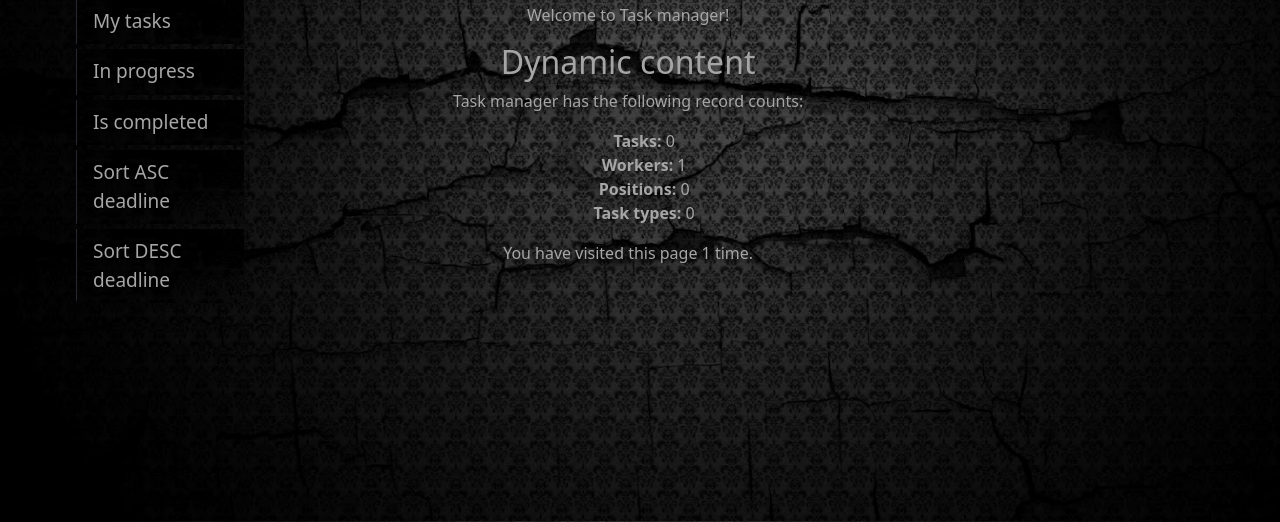
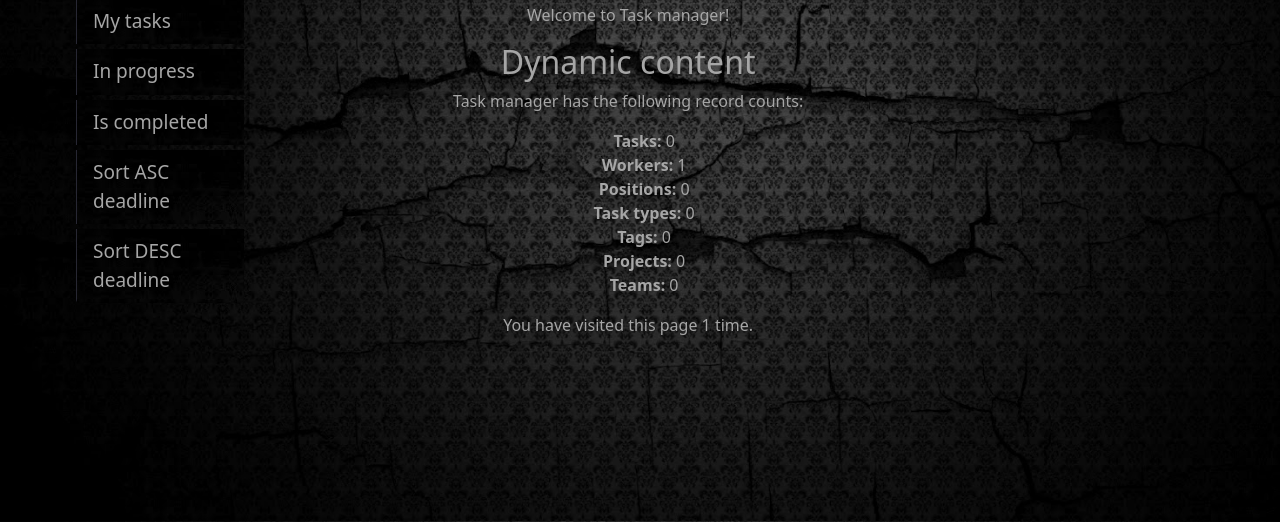
Before and after one commit to AndereLion/Trello_analog, a Django app: page / in a window 1280 px wide. Shown: the part 118-640 px from the top of the page. Run offline with Django 4.2, Linux system fonts and the light colour scheme; the visitor is signed in with stand-in values (Sample User, id 1); data comes from the database, SQL or seed files in the repository; data that the repository does not hold is empty.

Commit message:
Added Tags, Projects, Teams counter to Home page:

```diff
--- a/templates/trello/index.html
+++ b/templates/trello/index.html
@@ -11,6 +11,9 @@
     <li><strong>Workers:</strong> {{ num_workers }}</li>
     <li><strong>Positions:</strong> {{ num_positions }}</li>
     <li><strong>Task types:</strong> {{ num_task_types }}</li>
+    <li><strong>Tags:</strong> {{ num_tags }}</li>
+    <li><strong>Projects:</strong> {{ num_projects }}</li>
+    <li><strong>Teams:</strong> {{ num_teams }}</li>
   </ul>
 
   <p>You have visited this page
--- a/trello/views.py
+++ b/trello/views.py
@@ -6,8 +6,20 @@ from django.shortcuts import render
 from django.urls import reverse_lazy
 from django.views import generic
 
-from trello.forms import TaskForm, TaskSearchForm, WorkerCreationForm
-from trello.models import Task, Position, Worker, TaskType
+from trello.forms import (
+    TaskForm,
+    TaskSearchForm,
+    WorkerCreationForm
+)
+from trello.models import (
+    Task,
+    Position,
+    Worker,
+    TaskType,
+    Project,
+    Team,
+    Tag
+)
 
 
 @login_required
@@ -18,6 +30,9 @@ def index(request):
     num_tasks = Task.objects.count()
     num_positions = Position.objects.count()
     num_task_types = TaskType.objects.count()
+    num_projects = Project.objects.count()
+    num_teams = Team.objects.count()
+    num_tags = Tag.objects.count()
 
     num_visits = request.session.get("num_visits", 0)
     request.session["num_visits"] = num_visits + 1
@@ -27,7 +42,11 @@ def index(request):
         "num_tasks": num_tasks,
         "num_positions": num_positions,
         "num_task_types": num_task_types,
+        "num_projects": num_projects,
+        "num_teams": num_teams,
+        "num_tags":num_tags,
         "num_visits": num_visits + 1,
+
     }
 
     return render(request, "trello/index.html", context=context)
```
